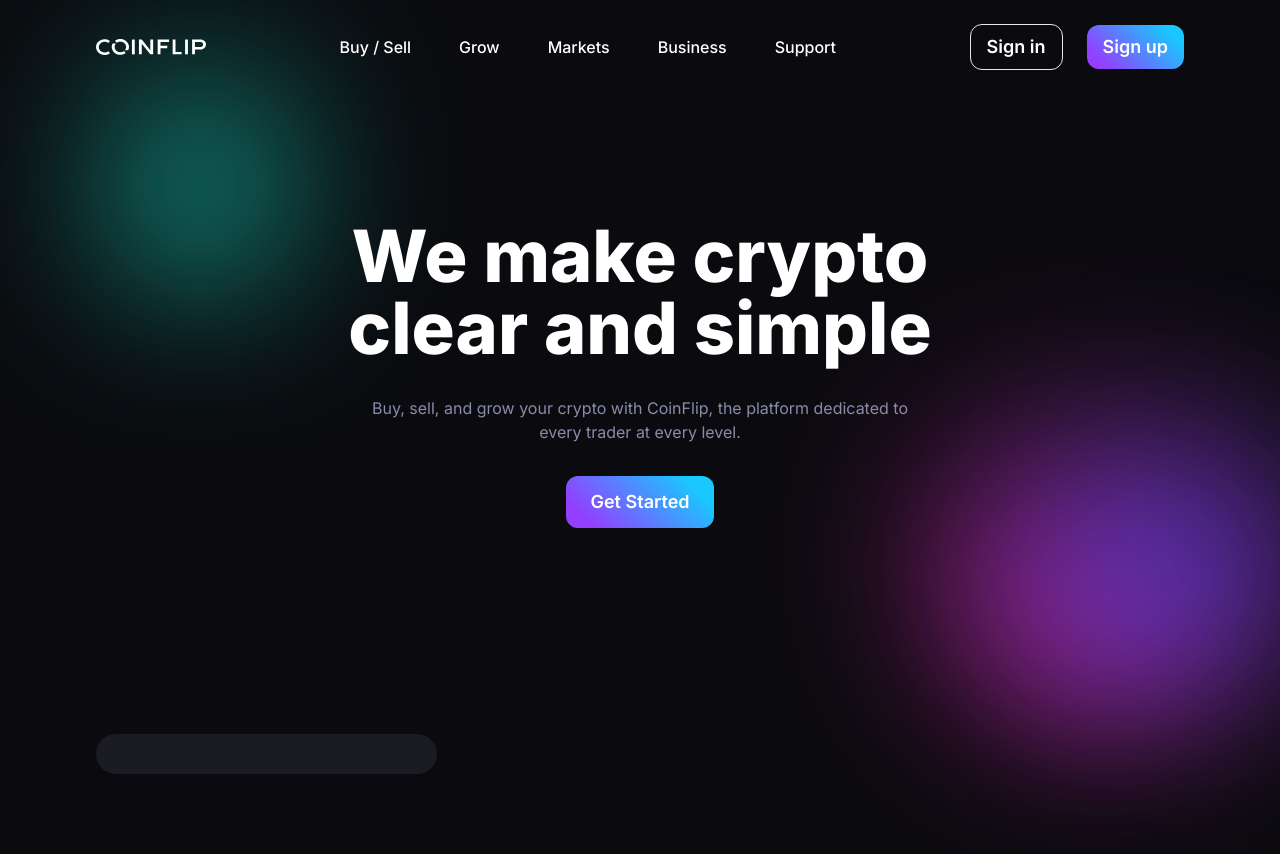
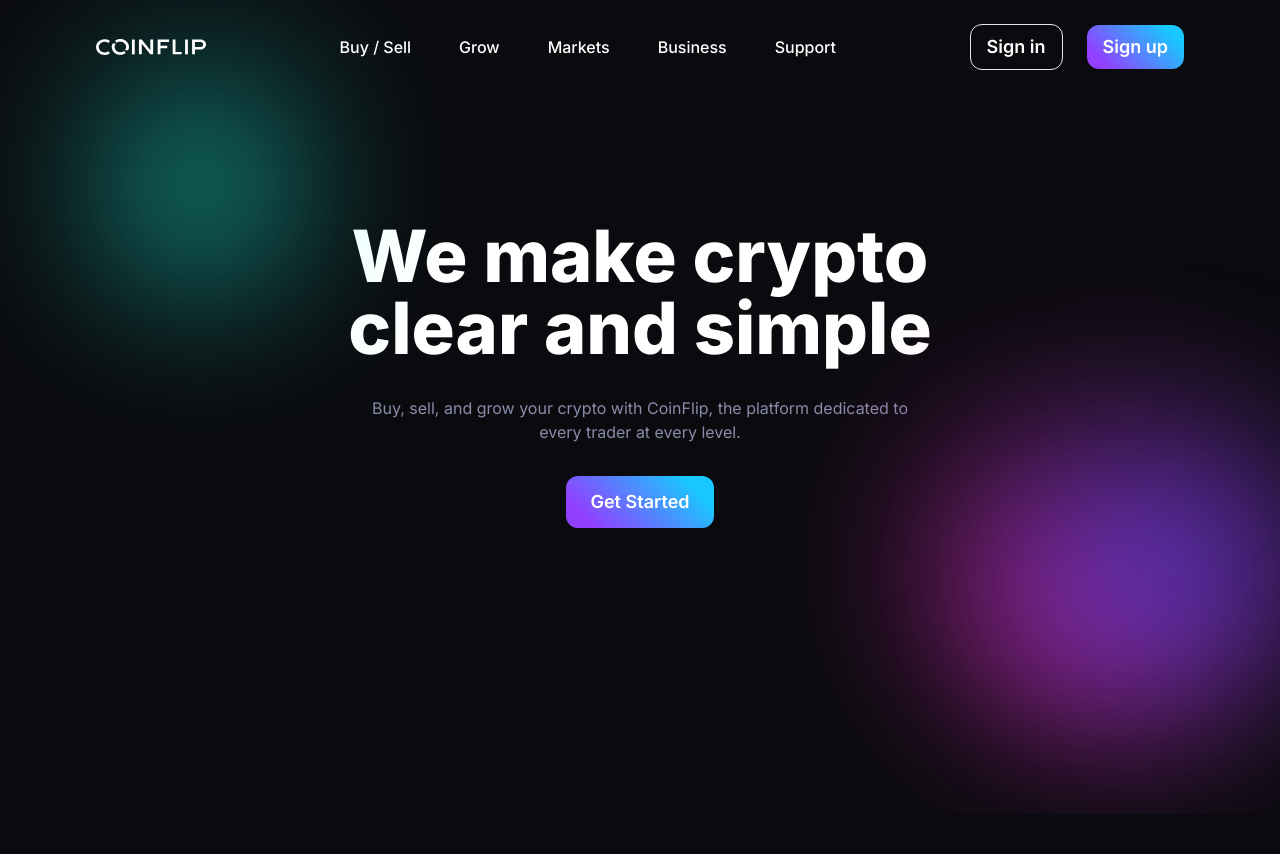
Before and after one commit to gift56/coinflip, a Vue app: page / in a window 1280 px wide. After the commit the page ends 814 px from the top, so only its background shows below. Built offline with nearby package versions, Linux system fonts and the light colour scheme.

Commit message:
working on the next

```diff
--- a/src/components/Hero.vue
+++ b/src/components/Hero.vue
@@ -3,7 +3,7 @@
     className="w-full relative lg:h-[70vh] flex flex-col items-center justify-center"
   >
     <div
-      class="flex flex-col w-full items-center justify-center gap-8 relative z-10"
+      class="flex flex-col w-full items-center justify-center gap-8"
     >
       <h1 class="text-3xl font-extrabold md:text-6xl lg:text-7xl text-center">
         We make crypto <br class="hidden lg:block" />
--- a/src/components/Service.vue
+++ b/src/components/Service.vue
@@ -4,12 +4,18 @@
       <div
         class="grid md:grid-cols-3 items-start justify-between gap-8 w-full py-20"
       >
-        <div class="flex flex-col items-center justify-center p-5 bg-cardDark rounded-3xl transition-all duration-300"></div>
+        <div
+          v-for="(item, index) in cardData"
+          :key="index"
+          class="flex flex-col items-center justify-center p-5 bg-cardDark rounded-3xl transition-all duration-300 w-full"
+        ></div>
       </div>
     </div>
   </section>
 </template>
 
 <script>
+import { cardData } from '../data';
+
 export default {};
 </script>
```
